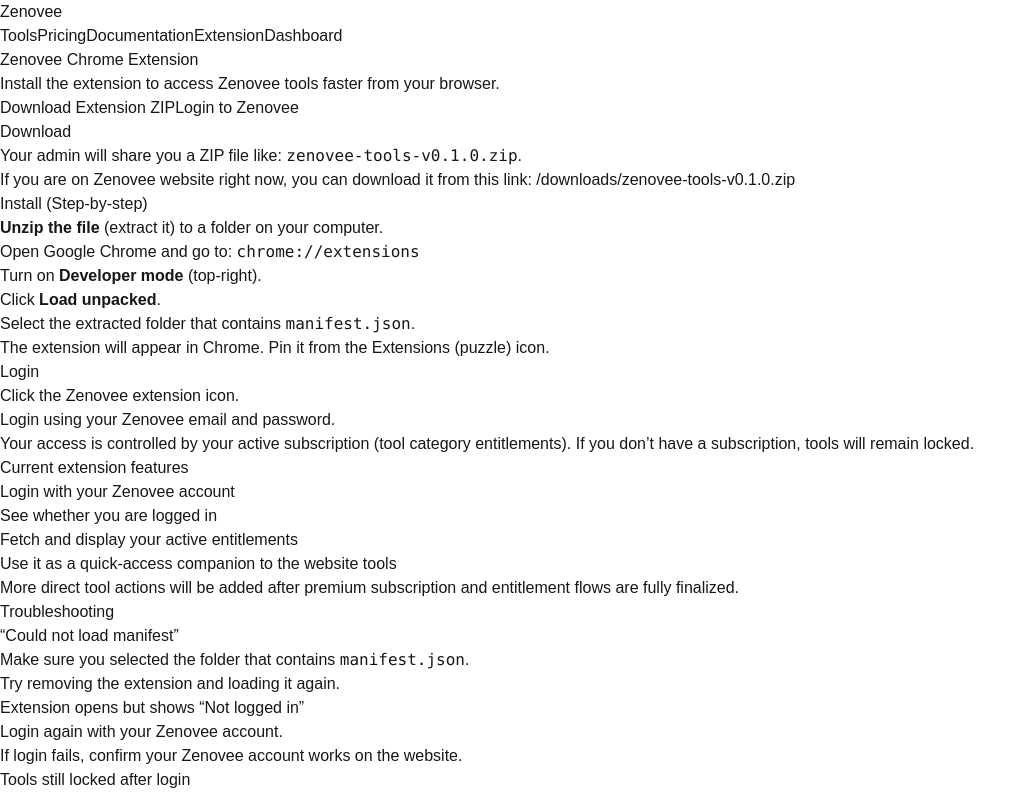
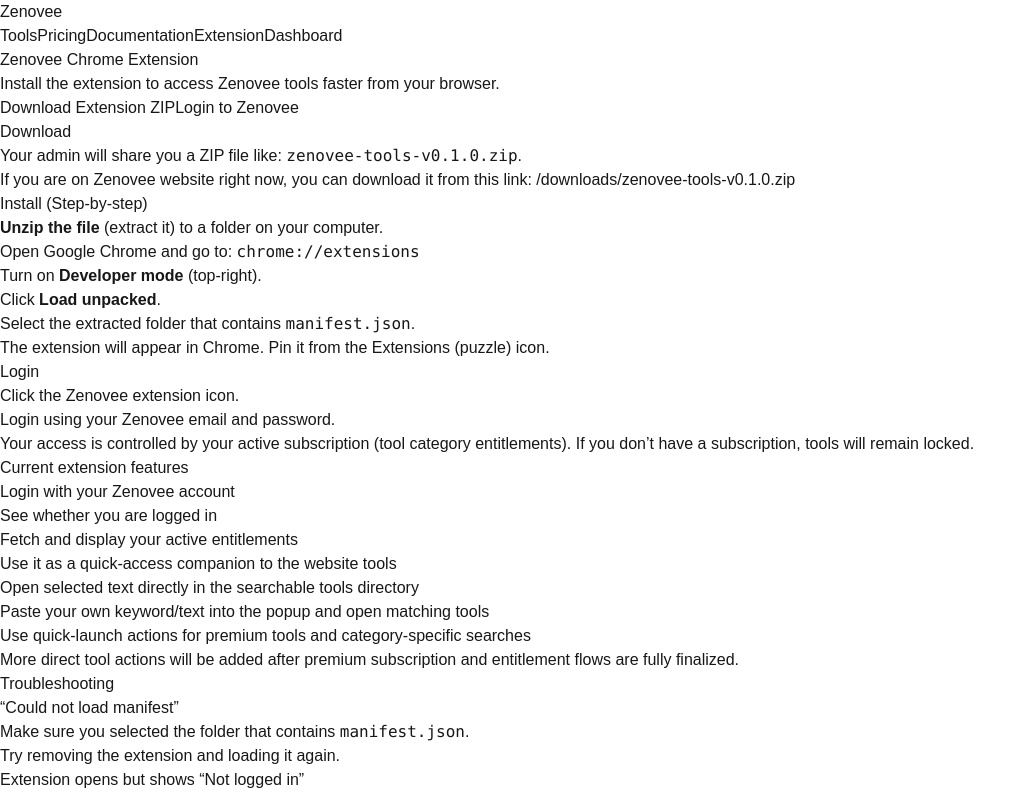
Before and after one commit to qorelysoft-ux/Zenovee, a Next.js app in the folder apps/web/: page /extension in a window 1280 px wide. Shown: the top 795 px of the page, without its empty margins (0-1036 px from the left). Built offline with nearby package versions, Linux system fonts and the light colour scheme.

Commit message:
docs: refresh extension capability docs

```diff
--- a/apps/web/src/app/extension/page.tsx
+++ b/apps/web/src/app/extension/page.tsx
@@ -75,6 +75,9 @@
           <li>See whether you are logged in</li>
           <li>Fetch and display your active entitlements</li>
           <li>Use it as a quick-access companion to the website tools</li>
+          <li>Open selected text directly in the searchable tools directory</li>
+          <li>Paste your own keyword/text into the popup and open matching tools</li>
+          <li>Use quick-launch actions for premium tools and category-specific searches</li>
         </ul>
 
         <p>
```
Also changed, not shown: 2 other files (tests, documents, lock files or other folders).
